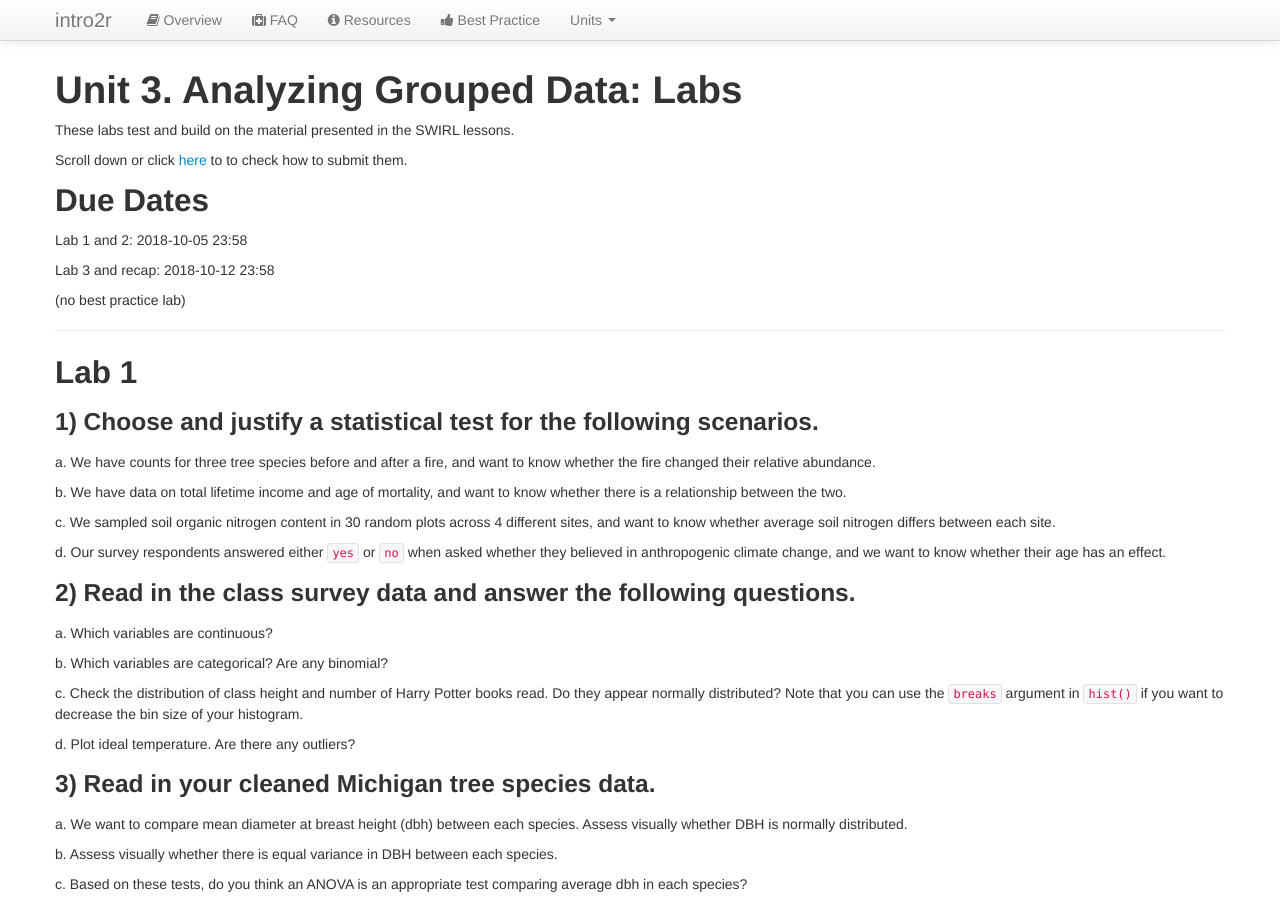
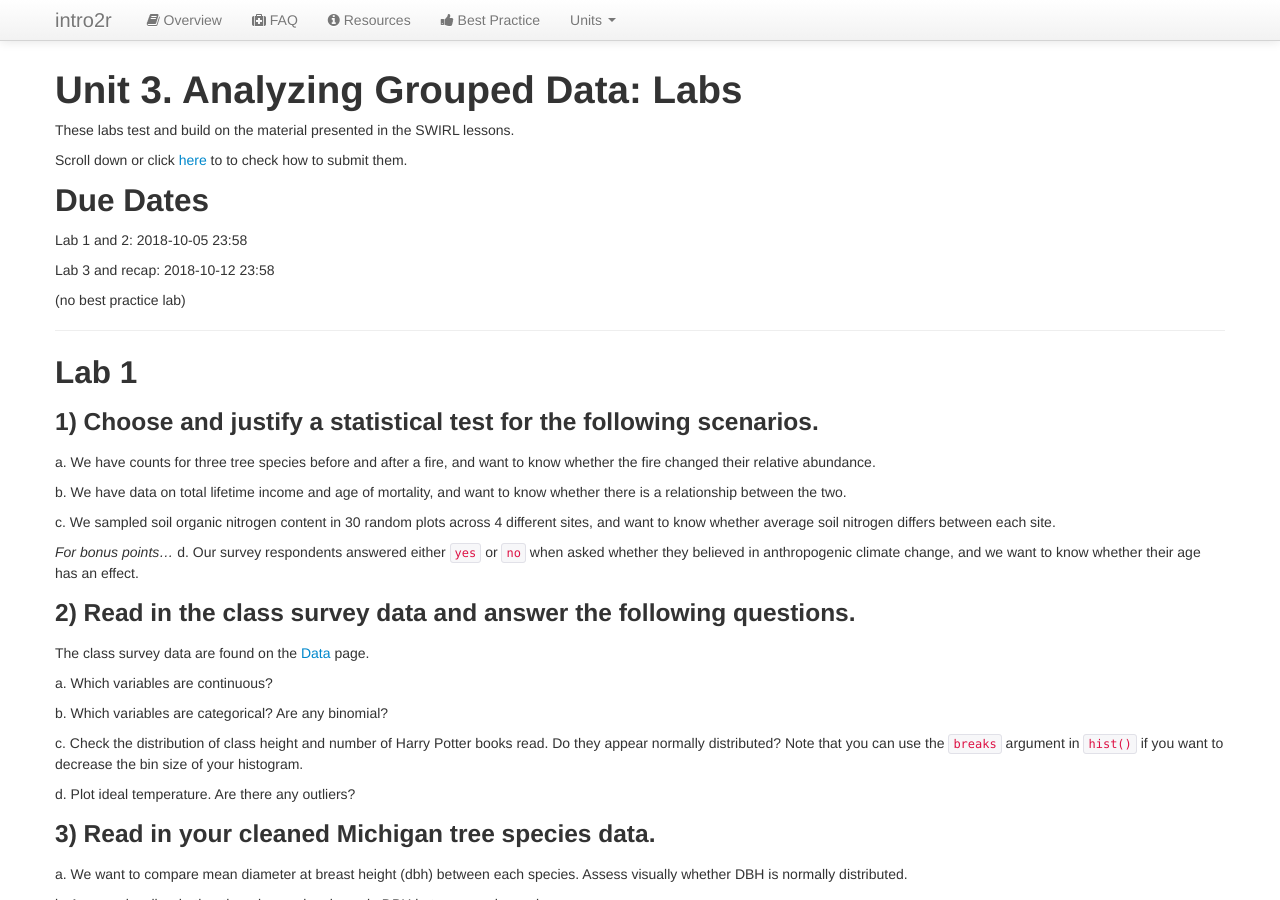
Before and after one commit to intro2r/intro2r, a Jekyll site: the page built from unit3/labs.md, in a window 1280 px wide and 900 px high. Built offline with Jekyll 4.4.1, drawn with Linux system fonts in a browser that asks for light colours; our own code applies the rules of GitHub Pages for plain Markdown files.

Commit message:
Update labs.md

```diff
--- a/unit3/labs.md
+++ b/unit3/labs.md
@@ -31,11 +31,13 @@ Lab 3 and recap: 2018-10-12 23:58
 
   c. We sampled soil organic nitrogen content in 30 random plots across 4 different sites, and want to know whether average soil nitrogen differs between each site.
 
-  d. Our survey respondents answered either `yes` or `no` when asked whether they believed in anthropogenic climate change, and we want to know whether their age has an effect.
+  *For bonus points...* d. Our survey respondents answered either `yes` or `no` when asked whether they believed in anthropogenic climate change, and we want to know whether their age has an effect.
 
 
 
 ### 2) Read in the class survey data and answer the following questions.
+
+The class survey data are found on the [Data](http://www.intro2r.info/data/) page.
 
   a. Which variables are continuous?
 
```
